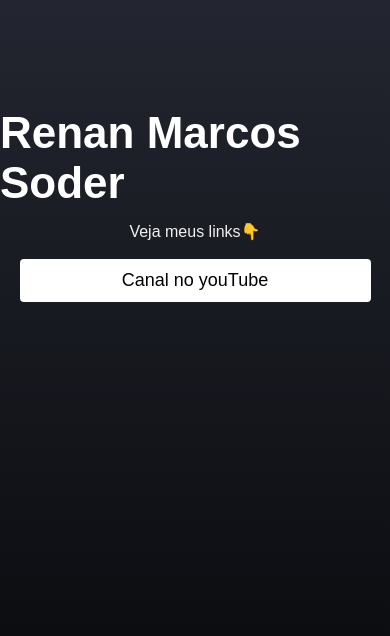
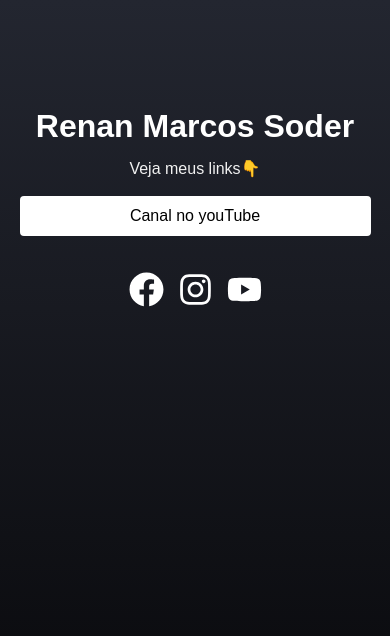
Before and after one commit to renansoder/semana-react, a React (Vite) app in the folder devlink/: page / in a window 390 px wide. Shown: the top 636 px of the page. Built offline with nearby package versions, Linux system fonts and the light colour scheme.

Commit message:
Página Home finalizada

```diff
--- a/devlink/package.json
+++ b/devlink/package.json
@@ -11,6 +11,7 @@
   "dependencies": {
     "react": "^18.2.0",
     "react-dom": "^18.2.0",
+    "react-icons": "^4.6.0",
     "react-router-dom": "^6.4.3"
   },
   "devDependencies": {
--- /dev/null
+++ b/devlink/src/components/Social/index.tsx
@@ -0,0 +1,14 @@
+import './social.css'
+
+type SocialProps = {
+  children: React.ReactNode
+  url: string
+}
+
+export const Social = ({ url, children }: SocialProps) => {
+  return (
+    <a href={url} className='social' target='_blank' rel='noopener noreferrer'>
+      {children}
+    </a>
+  )
+}
--- /dev/null
+++ b/devlink/src/components/Social/social.css
@@ -0,0 +1,7 @@
+.social svg {
+  transition: transform 0.4s;
+}
+
+.social svg:hover {
+  transform: scale(1.06);
+}
--- a/devlink/src/pages/Home/home.css
+++ b/devlink/src/pages/Home/home.css
@@ -47,3 +47,32 @@
   line-height: 150%;
   color: #000;
 }
+
+footer {
+  display: flex;
+  justify-content: center;
+  gap: 14px;
+  margin: 18px 0;
+}
+
+@media screen and (max-width: 550px) {
+  .home-container h1 {
+    font-size: 32px;
+    text-align: center;
+  }
+
+  .link-text {
+    font-size: 16px;
+  }
+}
+
+@media screen and (max-width: 360px) {
+  .home-container h1 {
+    font-size: 24px;
+    text-align: center;
+  }
+
+  .link-text {
+    font-size: 14px;
+  }
+}
--- a/devlink/src/pages/Home/index.tsx
+++ b/devlink/src/pages/Home/index.tsx
@@ -1,4 +1,6 @@
 import './home.css'
+import { Social } from '../../components/Social'
+import { FaFacebook, FaInstagram, FaYoutube } from 'react-icons/fa'
 
 export const Home = () => {
   return (
@@ -12,6 +14,17 @@ export const Home = () => {
             <p className='link-text'>Canal no youTube</p>
           </a>
         </section>
+        <footer>
+          <Social url='https://www.facebook.com'>
+            <FaFacebook size={35} color='#FFF' />
+          </Social>
+          <Social url='https://www.instagran.com'>
+            <FaInstagram size={35} color='#FFF' />
+          </Social>
+          <Social url='https://www.youtube.com'>
+            <FaYoutube size={35} color='#FFF' />
+          </Social>
+        </footer>
       </main>
     </div>
   )
```
Also changed, not shown: 1 other file (tests, documents, lock files or other folders).
